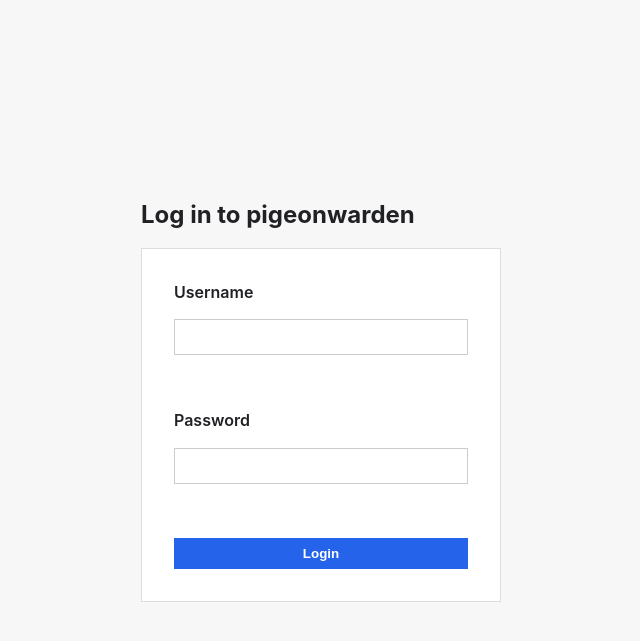
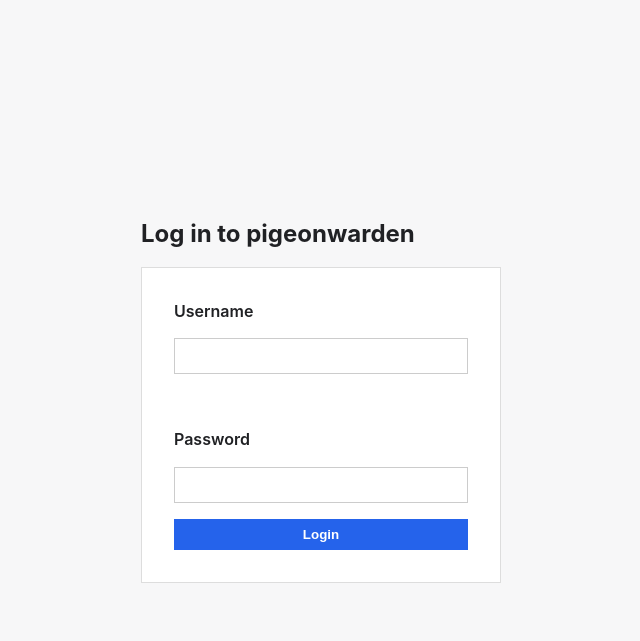
Before and after one commit to tomasvana10/pigeonwarden, a Python web app: template pigeonwarden/server/templates/login.html in a window 1280 px wide. Shown: the top 641 px of the page, without its empty margins (319-959 px from the left). Run offline with Jinja, Linux system fonts and the light colour scheme; the template is opened without the code that fills it, so the values that code supplies are empty, except form fields; form fields are guessed from the names that the template uses.

Commit message:
update spacing in login form

```diff
--- a/pigeonwarden/server/templates/login.html
+++ b/pigeonwarden/server/templates/login.html
@@ -16,13 +16,14 @@
       <form method="POST">
         {{ form.hidden_tag() }} {{ form.username.label }} {{
         form.username(size=32) }}<br />
-        {{ form.password.label }} {{ form.password(size=32) }}<br />
+        {{ form.password.label }} {{ form.password(size=32) }}
         {% with messages = get_flashed_messages() %} {% if messages %}
         <ul>
           {% for msg in messages %}
           <li>{{ msg }}</li>
           {% endfor %}
         </ul>
+        <br />
         {% endif %} {% endwith %}
         <button type="submit">Login</button>
       </form>
```
Lines whose indentation alone changed are shown as unchanged.
